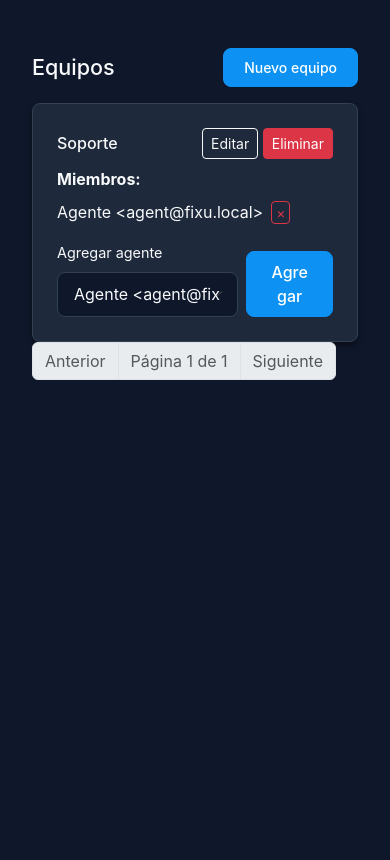
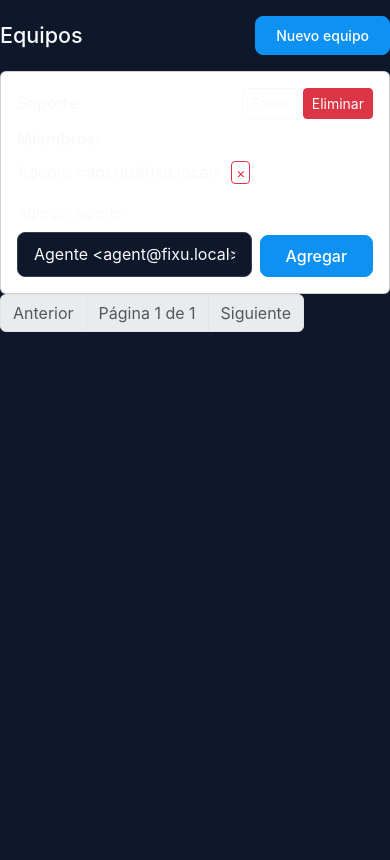
Before and after one commit to JJCAMPOSM/Fixu-Final, a Flask app: page /teams/ in a window 390 px wide. Shown: the part 59-919 px from the top of the page. After the commit the page ends 391 px from the top, so only its background shows below. Run offline with Flask 3, Linux system fonts and the light colour scheme; a user stored in the database is signed in; some libraries are stand-ins or nearby versions.

Commit message:
Optimize mobile view: hide columns and adjust padding

```diff
--- a/fixu/static/css/app.css
+++ b/fixu/static/css/app.css
@@ -84,42 +84,8 @@
     transition: all 0.2s;
 }
 
-.fixu-sidebar .menu a:hover {
-    background-color: rgba(255, 255, 255, 0.05);
-    color: var(--fixu-text-main);
-}
-
-.fixu-sidebar .menu a.active {
-    background-color: rgba(13, 146, 244, 0.15);
-    /* 15% opacity of primary */
-    color: var(--fixu-text-main);
-    border-left-color: var(--fixu-primary);
-}
-
-/* B. Área Principal y Tarjetas */
-.fixu-layout {
-    display: flex;
-    min-height: 100vh;
-}
-
-.fixu-content {
-    flex: 1;
-    padding: 2rem;
-    background-color: var(--fixu-bg);
-}
-
-.card {
-    background-color: var(--fixu-surface);
-    border: 1px solid var(--fixu-border);
-    border-radius: var(--fixu-radius);
-    box-shadow: var(--fixu-shadow);
-    color: var(--fixu-text-main);
-}
-
-.card-header {
-    background-color: transparent;
-    border-bottom: 1px solid var(--fixu-border);
-    padding: 1rem 1.5rem;
+border-bottom: 1px solid var(--fixu-border);
+padding: 1rem 1.5rem;
 }
 
 .card-body {
```
Also changed, not shown: fixu/templates/tickets/index.html (+0 -47 lines).
